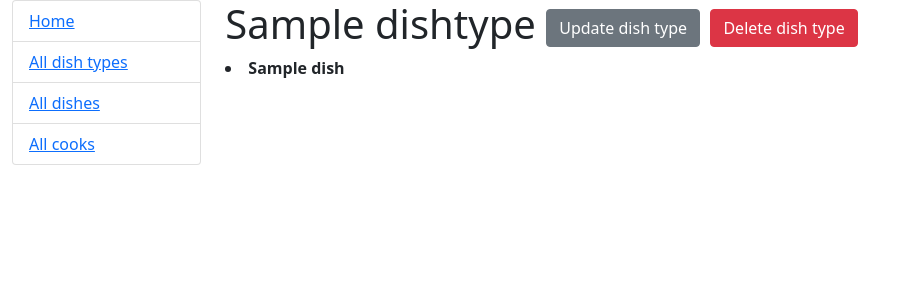
After one commit to RabenkoYevhenii/py-website-kitchen-restaurant, a Django app: page /dish_types/1 in a window 1280 px wide. The commit adds this page. Shown: the top 300 px of the page, without its empty margins (0-909 px from the left). Run offline with Django 4.2, Linux system fonts and the light colour scheme; tables that the repository leaves empty hold one stand-in row (values such as "Sample post").

Commit message:
add dish type detail page and CRUD for it

```diff
--- a/kitchen_restaurant/views.py
+++ b/kitchen_restaurant/views.py
@@ -1,4 +1,5 @@
 from django.shortcuts import render
+from django.urls import reverse_lazy
 from django.views import generic
 
 from kitchen_restaurant.models import DishType, Cook, Dish
@@ -22,8 +23,34 @@ def index(request):
 
 class DishTypeListView(generic.ListView):
     model = DishType
-    template_name = "kitchen_restaurant/dish_types_list.html"
-    context_object_name = "dish_types_list"
+    template_name = "kitchen_restaurant/dish_type_list.html"
+    context_object_name = "dish_type_list"
+
+
+class DishTypeDetailView(generic.DetailView):
+    model = DishType
+    template_name = "kitchen_restaurant/dish_type_detail.html"
+    context_object_name = "dish_type_detail"
+
+
+class DishTypeCreateView(generic.CreateView):
+    model = DishType
+    fields = "__all__"
+    template_name = "kitchen_restaurant/dish_type_form.html"
+    success_url = reverse_lazy("dish-type-list")
+
+
+class DishTypeUpdateView(generic.UpdateView):
+    model = DishType
+    fields = "__all__"
+    template_name = "kitchen_restaurant/dish_type_form.html"
+    success_url = reverse_lazy("dish-type-list")
+
+
+class DishTypeDeleteView(generic.DeleteView):
+    model = DishType
+    success_url = reverse_lazy("dish-type-list")
+    template_name = "kitchen_restaurant/dish_type_confirm_delete.html"
 
 
 class DishListView(generic.ListView):
--- a/py_website_kitchen_restaurant/urls.py
+++ b/py_website_kitchen_restaurant/urls.py
@@ -22,18 +22,26 @@ from kitchen_restaurant.views import (
     DishListView,
     CookListView,
     DishDetailView,
+    DishTypeDetailView,
     CookDetailView,
+    DishTypeCreateView,
+    DishTypeUpdateView,
+    DishTypeDeleteView
 )
 
 urlpatterns = [
     path("admin/", admin.site.urls),
     path("__debug__/", include("debug_toolbar.urls")),
     path("", index, name="index"),
-    path("dish_types/", DishTypeListView.as_view(), name="dish-types-list"),
-    path("dish/", DishListView.as_view(), name="dishes-list"),
-    path("cook/", CookListView.as_view(), name="cooks-list"),
+    path("dish_types/", DishTypeListView.as_view(), name="dish-type-list"),
+    path("dish/", DishListView.as_view(), name="dish-list"),
+    path("cook/", CookListView.as_view(), name="cook-list"),
+    path("dish_types/<int:pk>", DishTypeDetailView.as_view(), name="dish-type-detail"),
     path("dish/<int:pk>/", DishDetailView.as_view(), name="dish-detail"),
-    path("cook/<int:pk>/", CookDetailView.as_view(), name="cook-detail")
+    path("cook/<int:pk>/", CookDetailView.as_view(), name="cook-detail"),
+    path("dish_types/create", DishTypeCreateView.as_view(), name="dish-type-create"),
+    path("dish_types/<int:pk>/update", DishTypeUpdateView.as_view(), name="dish-type-update"),
+    path("dish_types/<int:pk>/delete", DishTypeDeleteView.as_view(), name="dish-type-delete")
 ]
 
 
--- a/templates/includes/sidebar.html
+++ b/templates/includes/sidebar.html
@@ -1,6 +1,6 @@
 <ul class="sidebar-nav list-group">
   <li class="list-group-item"><a href="{% url 'index' %}">Home</a></li>
-  <li class="list-group-item"><a href="{% url 'dish-types-list' %}">All dish types</a></li>
-  <li class="list-group-item"><a href="{% url 'dishes-list' %}">All dishes</a></li>
-  <li class="list-group-item"><a href="{% url 'cooks-list' %}">All cooks</a></li>
+  <li class="list-group-item"><a href="{% url 'dish-type-list' %}">All dish types</a></li>
+  <li class="list-group-item"><a href="{% url 'dish-list' %}">All dishes</a></li>
+  <li class="list-group-item"><a href="{% url 'cook-list' %}">All cooks</a></li>
 </ul>
--- /dev/null
+++ b/templates/kitchen_restaurant/dish_type_detail.html
@@ -0,0 +1,16 @@
+{% extends "base.html" %}
+
+{% block content %}
+  <h1>
+    {{ dish_type_detail.name}}
+    <a href="{% url 'dish-type-update' pk=dish_type_detail.id %}" class="btn btn-secondary link-to-page">
+      Update dish type
+    </a>
+    <a href="{% url 'dish-type-delete' pk=dish_type_detail.id %}" class="btn btn-danger link-to-page">
+      Delete dish type
+    </a>
+  </h1>
+    {% for dish in dish_type_detail.dishes.all %}
+      <li><strong>{{ dish.name }}</strong></li>
+    {% endfor %}
+{% endblock %}
```
Also changed, not shown: templates/kitchen_restaurant/dish_type_confirm_delete.html (added, +10 -0 lines), templates/kitchen_restaurant/dish_type_form.html (added, +12 -0 lines), templates/kitchen_restaurant/dish_type_list.html (renamed from templates/kitchen_restaurant/dish_types_list.html, +6 -3 lines).
